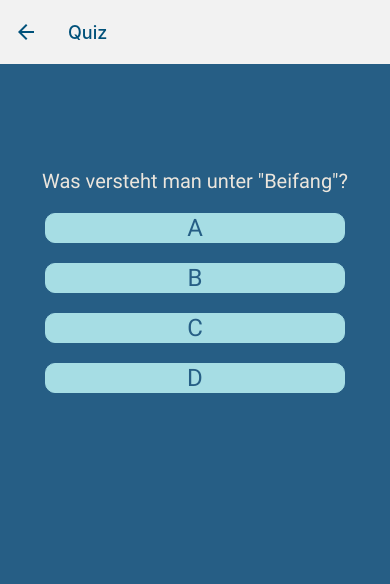
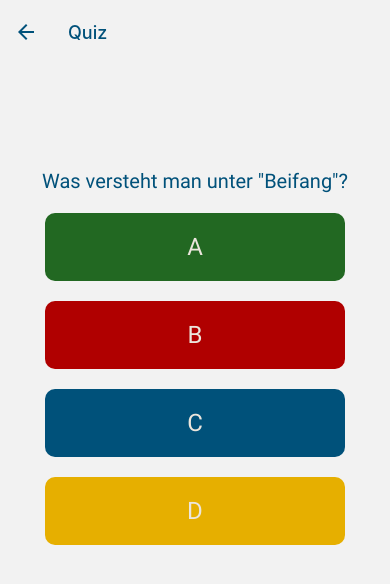
Before and after one commit to KHomuth/its-mosy-quiz, a React Native app: screen /Quiz in a window 390 px wide. Shown: the top 584 px of the page. Built offline with nearby package versions, Linux system fonts and the light colour scheme.

Commit message:
changed styling

```diff
--- a/components/InfoPage.js
+++ b/components/InfoPage.js
@@ -21,7 +21,7 @@ export default function InfoPage({ navigation, route }) {
           <Text style={styles.titleText}>Weiterführende Informationen</Text>
           <View style={styles.textContainer}>
             <Text style={styles.text}>
-              {Questions.Fragen[index].Zusatztext}
+              {Questions.Fragen[index].Antworttext}
             </Text>
           </View>
         </View>
@@ -32,42 +32,25 @@ export default function InfoPage({ navigation, route }) {
 const styles = StyleSheet.create({
   containerBackground: {
     flex: 1,
-    backgroundColor: '#265e85',
+    backgroundColor: '#F2F2F2',
     alignItems: 'center',
-    height: '100%'
+    justifyContent: 'center',
+    alignContent: 'center'
   },
   container: {
     top: 85,
-    position: 'absolute',
-    backgroundColor: '#265e85',
+    position: 'absolute'
   },
     titleText: {
       fontFamily: 'ZenLoop',
       fontSize: 60,
-      color: '#6eb5a9',
+      color: '#00517A',
       marginLeft: 20,
     },
     text: {
       fontFamily: 'Roboto',
       fontSize: 20,
-      color: '#ece6dd',
+      color: '#00517A',
       margin: 20,
-    },
-    button: {
-      backgroundColor: '#6eb5a9',
-      marginBottom: 10,
-      marginLeft: 20,
-      height: 30,
-      width: 200,
-      borderWidth: 1,
-      borderColor: '#6eb5a9',
-      borderRadius: 10,
-    },
-    buttonText: {
-      fontFamily: 'Roboto',
-      fontSize: 17,
-      color: '#ece6dd',
-      textAlign: 'center',
-      marginTop: 2,
-    },
+    }
 });
--- a/components/LandingPage.js
+++ b/components/LandingPage.js
@@ -1,5 +1,5 @@
 import * as React from "react";
-import { StyleSheet, Text, View, TouchableHighlight } from "react-native";
+import { StyleSheet, Text, View, TouchableOpacity } from "react-native";
 import { useFonts } from "expo-font";
 
 
@@ -46,12 +46,12 @@ export default function LandingPage({ navigation }) {
         <View style={styles.container}>
           <Text style={styles.titleText}>Life Below Water</Text>
           <Text style={[styles.text, styles.textCenter]}>Lorem ipsum dolor sit amet, consetetur sadipscing elitr, sed diam nonumy eirmod tempor invidunt. </Text>
-          <TouchableHighlight activeOpacity={1} underlayColor="#a6dde4" style={styles.button} onPress={() => getTdData()}>
+          <TouchableOpacity style={styles.button} onPress={() => getTdData()}>
             <Text style={styles.buttonText}>Quiz starten!</Text>
-          </TouchableHighlight>
-          <TouchableHighlight activeOpacity={1} underlayColor="#a6dde4" style={styles.button} onPress={() => getTdData()}>
+          </TouchableOpacity>
+          <TouchableOpacity style={styles.button} onPress={() => getTdData()}>
             <Text style={styles.buttonText}>Mehr Infos?</Text>
-          </TouchableHighlight>
+          </TouchableOpacity>
         </View>
       </View>
     );
@@ -60,7 +60,7 @@ export default function LandingPage({ navigation }) {
 const styles = StyleSheet.create({
     containerBackground: {
       flex: 1,
-      backgroundColor: '#265e85',
+      backgroundColor: '#F2F2F2',
       alignItems: 'center',
       justifyContent: 'center',
       alignContent: 'center'
@@ -77,33 +77,31 @@ const styles = StyleSheet.create({
     titleText: {
       fontFamily: 'ZenLoop',
       fontSize: 60,
-      color: '#6eb5a9',
+      color: '#00517A',
       marginLeft: 20,
     },
     text: {
       fontFamily: 'Roboto',
       fontSize: 20,
-      color: '#ece6dd',
+      color: '#00517A',
       margin: 20,
     },
     textCenter: {
       textAlign: 'center',
     },
     button: {
-      backgroundColor: '#6eb5a9',
-      marginBottom: 10,
+      backgroundColor: '#00517A',
+      marginBottom: 20,
       marginLeft: 20,
-      height: 30,
-      width: 200,
-      borderWidth: 1,
-      borderColor: '#6eb5a9',
+      marginRight: 20,
+      width: 300,
       borderRadius: 10,
     },
     buttonText: {
       fontFamily: 'Roboto',
-      fontSize: 17,
+      fontSize: 20,
       color: '#ece6dd',
-      textAlign: 'center',
-      marginTop: 2,
+      margin: 20,
+      textAlign: 'center'
     }
 });
--- a/components/QuestionOption.js
+++ b/components/QuestionOption.js
@@ -33,8 +33,35 @@ export default function QuestionOption (props) {
       });
     }
 
+    const addBtnStyle = (number) => {
+      if(number == 0) {
+        return {
+          //grün
+          backgroundColor: '#226822'
+        }
+      }
+      else if (number == 1) {
+        return {
+          //rot
+          backgroundColor: '#B00000'
+        }
+      }
+      else if (number == 2) {
+        return {
+          //blau
+          backgroundColor: '#00517A'
+        }
+      }
+      else {
+        return {
+          //gelb
+          backgroundColor: '#E6AF00'
+        }
+      }
+    }
+
     return (
-          <TouchableOpacity style={styles.answers}>
+          <TouchableOpacity style={[styles.answers, addBtnStyle(props.btnNum)]}>
             <Text style={styles.answerText}>{props.value.toUpperCase()}</Text>
           </TouchableOpacity>
     );
@@ -42,8 +69,6 @@ export default function QuestionOption (props) {
 
 const styles = StyleSheet.create({
     answers: {
-      backgroundColor: '#a6dde4',
-      color: '#265e85',
       fontFamily: 'Roboto',
       fontSize: 20,
       textAlign: 'center',
@@ -51,14 +76,13 @@ const styles = StyleSheet.create({
       marginLeft: 20,
       marginRight: 20,
       width: 300,
-      borderWidth: 1,
-      borderColor: '#a6dde4',
       borderRadius: 10,
     },
     answerText: {
-      color: '#265e85',
+      color: '#ece6dd',
       fontFamily: 'Roboto',
       fontSize: 24,
       textAlign: 'center',
+      margin: 20
     }
 });
--- a/components/QuizPage.js
+++ b/components/QuizPage.js
@@ -34,6 +34,7 @@ export default function QuizPage({ route, navigation }) {
             <QuestionOption
               key={index}
               value={item}
+              btnNum={index}
               questionIndex={index+1}
               navigation={navigation}
             />
@@ -46,7 +47,7 @@ export default function QuizPage({ route, navigation }) {
 const styles = StyleSheet.create({
     containerBackground: {
       flex: 1,
-      backgroundColor: '#265e85',
+      backgroundColor: '#F2F2F2',
       alignItems: 'center',
     },
     container: {
@@ -61,7 +62,7 @@ const styles = StyleSheet.create({
     text: {
       fontFamily: 'Roboto',
       fontSize: 20,
-      color: '#ece6dd',
+      color: '#00517A',
       margin: 20,
     },
     textCenter: {
@@ -70,7 +71,7 @@ const styles = StyleSheet.create({
     countdown: {
       fontFamily: 'Roboto',
       fontSize: 30,
-      color: '#ece6dd',
+      color: '#00517A',
       textAlign: 'center',
       marginBottom: 20,
     },
```
